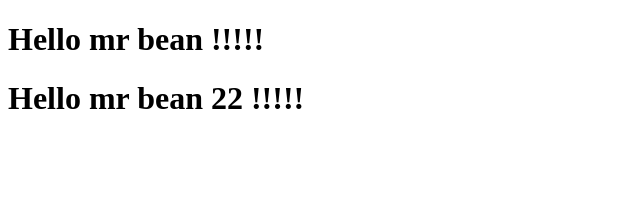
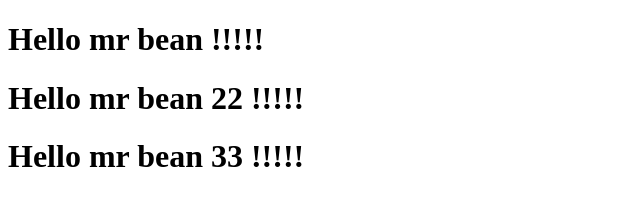
Before and after one commit to Soumia-Ou/Essay_Soumia_With_Git, a plain HTML site: page index.html in a window 1280 px wide. Shown: the whole page, without its empty margins (0-640 px from the left). Drawn offline with Linux system fonts and the light colour scheme.

Commit message:
first git

```diff
--- a/index.html
+++ b/index.html
@@ -8,5 +8,6 @@
 <body>
     <h1> Hello mr bean !!!!!</h1>
     <h1> Hello mr bean 22 !!!!!</h1>
+    <h1> Hello mr bean 33 !!!!!</h1>
 </body>
 </html>
```
